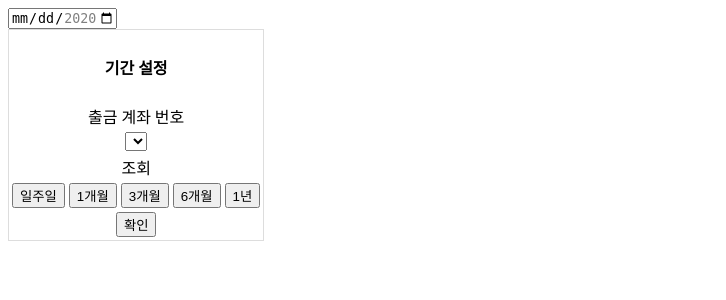
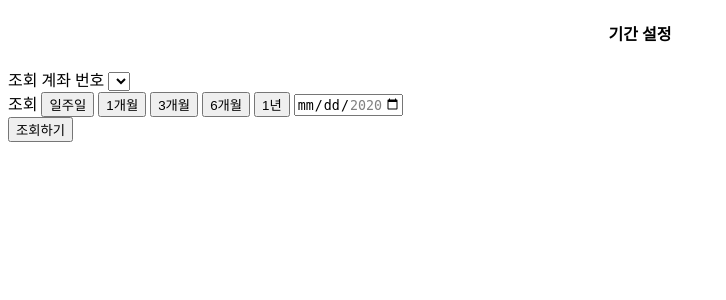
Before and after one commit to YangHyeonmo/FinalProject, a Java web app: page /BANK/JSP/transfer/TransferSelect.jsp in a window 1280 px wide. Shown: the top 300 px of the page, without its empty margins (0-726 px from the left). Run offline with Spring Boot 4, a stand-in JSP engine, Linux system fonts and the light colour scheme; the template is opened without the code that fills it, so the values that code supplies are empty; the project's own start-up code is not run, and a stand-in starts its controllers and pages; some of the project's set-up classes (security, data sources, template engines, error pages and the like) are left out, and stand-ins take their place; some libraries are stand-ins or nearby versions.

Commit message:
규성수정

```diff
--- a/WebContent/JSP/transfer/TransferSelect.jsp
+++ b/WebContent/JSP/transfer/TransferSelect.jsp
@@ -43,51 +43,36 @@
 </c:if>
 </head>
 <body>
+<div id="transferRes" class="bank" >
 <form action="./TransferSelectList" method="post" name="transferform">
-	<table class = "table table-bordered table-hover" style = "text-align: center; border: 1px solid #dddddd">
-				<thead>
-					<tr>
-						<th colspan = "5"><h4 align="center">기간 설정</h4></th>
-					</tr>
-				</thead>
-					<tr>
-						<td colspan = "5">출금 계좌 번호</td>
-					</tr>
-					<tr>
-						<td colspan = "5">
-							<select name="account_no">
+<h4 align="center" style="font-weight:bold;">기간 설정</h4>
+<div class="container">
+  <div class="col">
+    <label>조회 계좌 번호</label>
+    <select class="chooseAccount2" name="account_no" id="account_no" onchange="change()">
 								<c:forEach var= "ACCOUNT_NO" items="${account_num }" varStatus="status">
 									<option value=${ACCOUNT_NO }>${ACCOUNT_NO}</option>
 								</c:forEach>
 							</select>
-						</td>
-					</tr>
-					<%-- <tr>
-						<td colspan = "5">잔액</td>
-					</tr>
-					<tr>
-						<td>${deposit }
-					</tr> --%>
-					<tr align=center>
-						<td colspan="5">조회</td>
-					</tr>
-					<tr>
-						<td><input type="button" value="일주일" onclick="money(7)"></td>
-						<td><input type="button" value="1개월" onclick="money(30)"></td>
-						<td><input type="button" value="3개월" onclick="money(90)"></td>
-						<td><input type="button" value="6개월" onclick="money(180)"></td>
-						<td><input type="button" value="1년"  onclick="money(365)"></td>
-					</tr>
-					<input type="date"  name="select_period"
-                  min="2020-08-01" max="2020-12-31" name="date"
-                  contenteditable="false">
 
+    <br/>
+    <label>조회</label>
+   	<input class="chooseMoney" type="button" value="일주일" onclick="money(7)">
+	<input class="chooseMoney" type="button" value="1개월" onclick="money(30)">
+	<input class="chooseMoney" type="button" value="3개월" onclick="money(90)">
+	<input class="chooseMoney" type="button" value="6개월" onclick="money(180)">
+	<input class="chooseMoney" type="button" value="1년"  onclick="money(365)">
 
-					<tr>
-						<td colspan="5"><input type="submit" value="확인"></td>
-					</tr>
-			</table>
+  <input type="date" id="select_period" name="select_period" min="2020-08-01" max="2020-12-31"  contenteditable="false">
+
+   <div class="page_find">
+  <button type="submit">조회하기</button>
+</div>
+</div>
+</div>
+
 </form>
+</div>
 </body>
 <script>
       function money(price) {                           /* type 메뉴 선택시 type에 해당하는 테이블 출력하는 함수   /  cityName => kind(type) */
--- a/WebContent/css/common.css
+++ b/WebContent/css/common.css
@@ -236,6 +236,7 @@
 .bank .disclaimer{ position: absolute; width: 65%; left: 80px; color: #f1f1f1; font-size: 8px; bottom: 55px; }
 .bank .container .col{position:absolute; left:24rem; width:44rem; height:26rem;}
 .bank .container .col .page{position:absolute;width:13rem;right:60rem;bottom:-3rem;}
+.bank .container .col .page_find{position:absolute;width:13rem;right:60rem;bottom:-3rem;}
 .bank .container .col .chooseMoney{ display:inline-block; width:5rem; position:relative; background-color: gold; opacity: 0.7; }
 .bank .container .col input{ display: block; width: 260px; height: 30px; padding-left: 10px; padding-top: 3px; padding-bottom: 3px; margin: 7px; font-size: 17px; border-radius: 20px; background: rgba(0,0,0,0.05); border: none; transition: background 0.5s;}
 .bank .container .col input:focus{ outline-width: 0; background: rgba(31,134,252, 0.15); transition: background 0.5s;}
@@ -246,6 +247,7 @@
 .bank .container .col .chooseAccount2{background-color: white;width:10rem; border-radius: 7%; opacity: 0.5;}
 .bank .container .col .choosePeriod{width: 6rem;height:2rem; box-shadow:inset -2px 2px 7px 6px grey; background-color: white;}
 .bank .container .col button{ background:#1AAB8A; color:#fff; border:none; position:absolute; height:35px; font-size:1.6em; left:33rem; margin-top:11rem; padding:0 2em; cursor:pointer; transition:800ms ease all; outline:none; }
+.bank .container .col .page_find button{ background:#1AAB8A; color:#fff; border:none; position:absolute; height:35px; font-size:1.6em; left:33rem; margin-top:-11rem; padding:0 2em; cursor:pointer; transition:800ms ease all; outline:none; }
 .bank .container .col button:hover{ background:#fff; color:#1AAB8A; }
 .bank .container .col button:before,.bank .container .col button:after{ content:''; position:absolute; top:0; right:0; height:2px; width:0; background: #1AAB8A; transition:400ms ease all; }
 .bank .container .col button:after{ right:inherit; top:inherit; left:0; bottom:0; }
```
